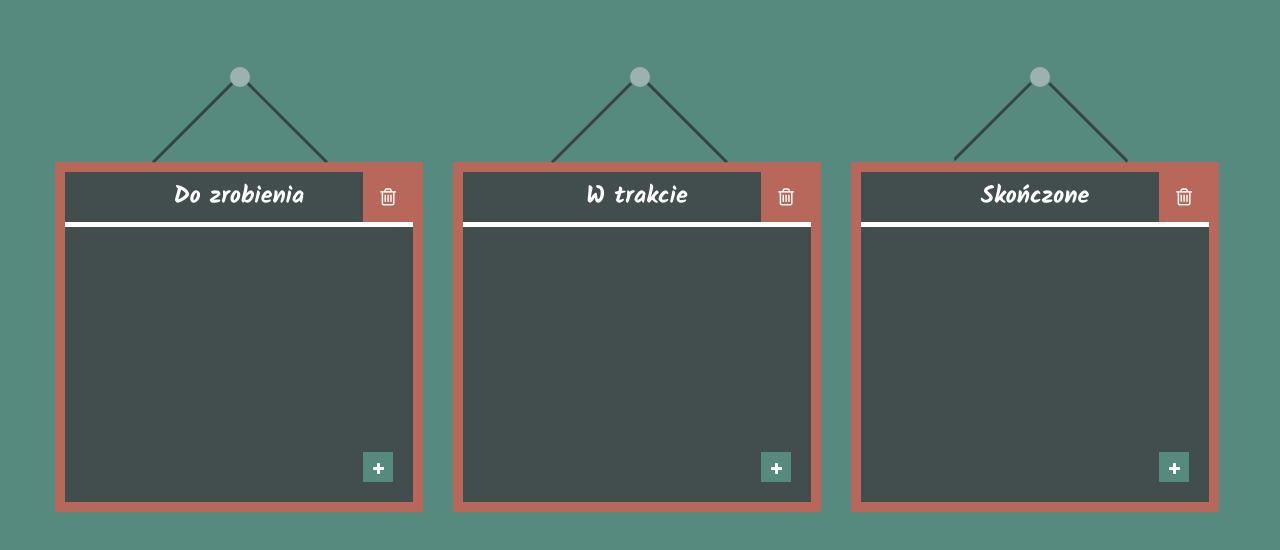
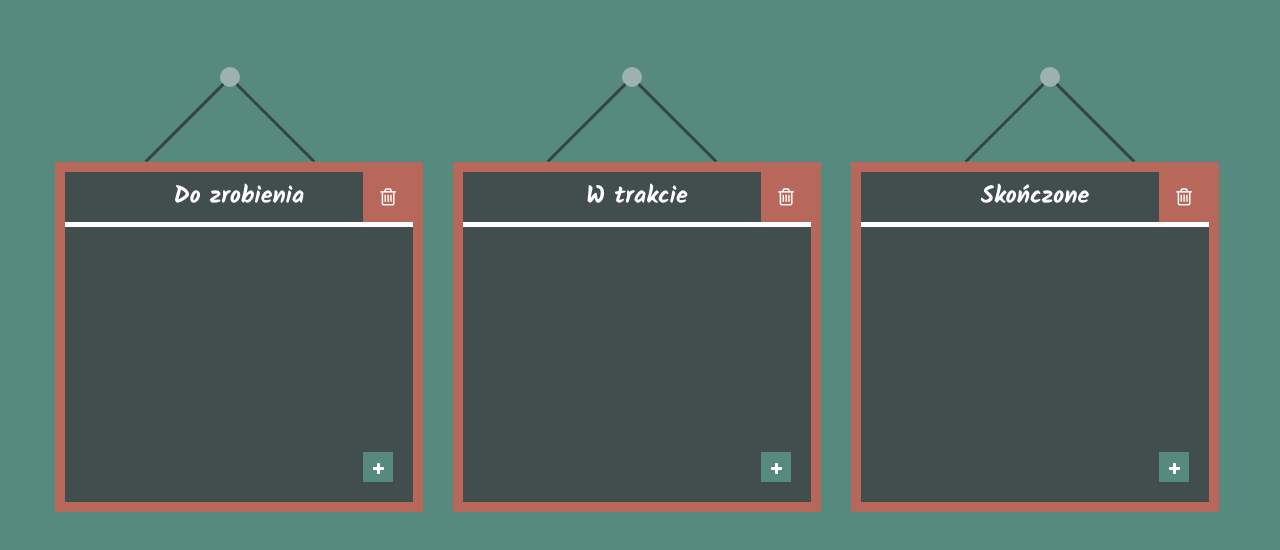
Before and after one commit to mrroch/Kanban-INPROGRESS, a plain HTML site: page index.html in a window 1280 px wide. Shown: the part 84-634 px from the top of the page. Drawn offline with nearby package versions, Linux system fonts and the light colour scheme.

Commit message:
changes in structure

```diff
--- /dev/null
+++ b/css/ropes.css
@@ -0,0 +1,101 @@
+.circle1 {
+    position: absolute;
+    top: -80px;
+    left: 15%;
+    width: 20px;
+    height: 20px;
+    background-color: #9EB1B1;
+    border-radius: 50%;
+}
+
+.rope1 {
+    background-color: #364444;
+    width: 3px;
+    height: 110px;
+    transform: rotate(45deg);
+    position: absolute;
+    top: -79px;
+    left: 11.9%;
+    z-index: 1;
+    border-bottom-right-radius: 55px;
+}
+
+.rope2 {
+    background-color: #364444;
+    width: 3px;
+    height: 110px;
+    transform: rotate(-45deg);
+    position: absolute;
+    top: -79px;
+    left: 19.5%;
+    z-index: 1;
+    border-bottom-left-radius: 55px;
+}
+
+.circle2 {
+    position: absolute;
+    top: -80px;
+    left: 48.5%;
+    width: 20px;
+    height: 20px;
+    background-color: #9EB1B1;
+    border-radius: 50%;
+}
+
+.rope3 {
+    background-color: #364444;
+    width: 3px;
+    height: 110px;
+    transform: rotate(45deg);
+    position: absolute;
+    top: -79px;
+    left: 45.4%;
+    z-index: 1;
+    border-bottom-right-radius: 55px;
+}
+
+.rope4 {
+    background-color: #364444;
+    width: 3px;
+    height: 110px;
+    transform: rotate(-45deg);
+    position: absolute;
+    top: -79px;
+    left: 53%;
+    z-index: 1;
+    border-bottom-left-radius: 55px;
+}
+
+.circle3 {
+    position: absolute;
+    top: -80px;
+    right: 15%;
+    width: 20px;
+    height: 20px;
+    background-color: #9EB1B1;
+    border-radius: 50%;
+}
+
+.rope5 {
+    background-color: #364444;
+    width: 3px;
+    height: 110px;
+    transform: rotate(-45deg);
+    position: absolute;
+    top: -79px;
+    right: 11.9%;
+    z-index: 1;
+    border-bottom-left-radius: 55px;
+}
+
+.rope6 {
+    background-color: #364444;
+    width: 3px;
+    height: 110px;
+    transform: rotate(45deg);
+    position: absolute;
+    top: -79px;
+    right: 19.5%;
+    z-index: 1;
+    border-bottom-right-radius: 55px;
+}
--- a/style.css
+++ b/css/style.css
@@ -1,4 +1,5 @@
 @import url('https://fonts.googleapis.com/css?family=Kalam:400,700&subset=latin-ext');
+@import url('ropes.css');
 body {
     font-family: 'Kalam', cursive;
     box-sizing: border-box;
@@ -49,7 +50,6 @@ h1 {
     border: 10px solid #B7685B;
     min-height: 300px;
 }
-
 
 .column h2 {
     color: #fff;
@@ -185,107 +185,3 @@ h1 {
     width: 285px;
     margin: 20px;
 }
-
-/* ROPES */
-
-.circle1 {
-    position: absolute;
-    top: -80px;
-    left: 190px;
-    width: 20px;
-    height: 20px;
-    background-color: #9EB1B1;
-    border-radius: 50%;
-}
-
-.rope1 {
-    background-color: #364444;
-    width: 3px;
-    height: 112px;
-    transform: rotate(45deg);
-    position: absolute;
-    top: -80px;
-    left: 151px;
-    z-index: 1;
-    border-bottom-right-radius: 55px;
-}
-
-.rope2 {
-    background-color: #364444;
-    width: 3px;
-    height: 112px;
-    transform: rotate(-45deg);
-    position: absolute;
-    top: -80px;
-    left: 246px;
-    z-index: 1;
-    border-bottom-left-radius: 55px;
-}
-
-.circle2 {
-    position: absolute;
-    top: -80px;
-    left: 590px;
-    width: 20px;
-    height: 20px;
-    background-color: #9EB1B1;
-    border-radius: 50%;
-}
-
-.rope3 {
-    background-color: #364444;
-    width: 3px;
-    height: 112px;
-    transform: rotate(45deg);
-    position: absolute;
-    top: -80px;
-    left: 550px;
-    z-index: 1;
-    border-bottom-right-radius: 55px;
-}
-
-.rope4 {
-    background-color: #364444;
-    width: 3px;
-    height: 112px;
-    transform: rotate(-45deg);
-    position: absolute;
-    top: -80px;
-    left: 646px;
-    z-index: 1;
-    border-bottom-left-radius: 55px;
-}
-
-.circle3 {
-    position: absolute;
-    top: -80px;
-    right: 190px;
-    width: 20px;
-    height: 20px;
-    background-color: #9EB1B1;
-    border-radius: 50%;
-}
-
-.rope5 {
-    background-color: #364444;
-    width: 3px;
-    height: 111px;
-    transform: rotate(-45deg);
-    position: absolute;
-    top: -80px;
-    right: 150px;
-    z-index: 1;
-    border-bottom-right-radius: 55px;
-}
-
-.rope6 {
-    background-color: #364444;
-    width: 3px;
-    height: 109px;
-    transform: rotate(45deg);
-    position: absolute;
-    top: -80px;
-    right: 246px;
-    z-index: 1;
-    border-bottom-left-radius: 55px;
-}
--- a/index.html
+++ b/index.html
@@ -5,8 +5,7 @@
     <meta charset="utf-8">
     <title>Kanban board</title>
     <link rel="stylesheet" href="https://maxcdn.bootstrapcdn.com/font-awesome/4.5.0/css/font-awesome.min.css">
-    <link rel="stylesheet" href="style.css">
-    <link rel="stylesheet" href="https://cdnjs.cloudflare.com/ajax/libs/sweetalert/1.1.3/sweetalert.css" />
+    <link rel="stylesheet" href="css/style.css">
 </head>
 
 <body>
@@ -35,7 +34,6 @@
     <script type="text/javascript" src="js/card.js"></script>
     <script type="text/javascript" src="js/board.js"></script>
     <script type="text/javascript" src="js/app.js"></script>
-    <script src="js/sweetalert.min.js"></script>
 </body>
 
 </html>
```
Also changed, not shown: img/bg.jpeg (deleted).
